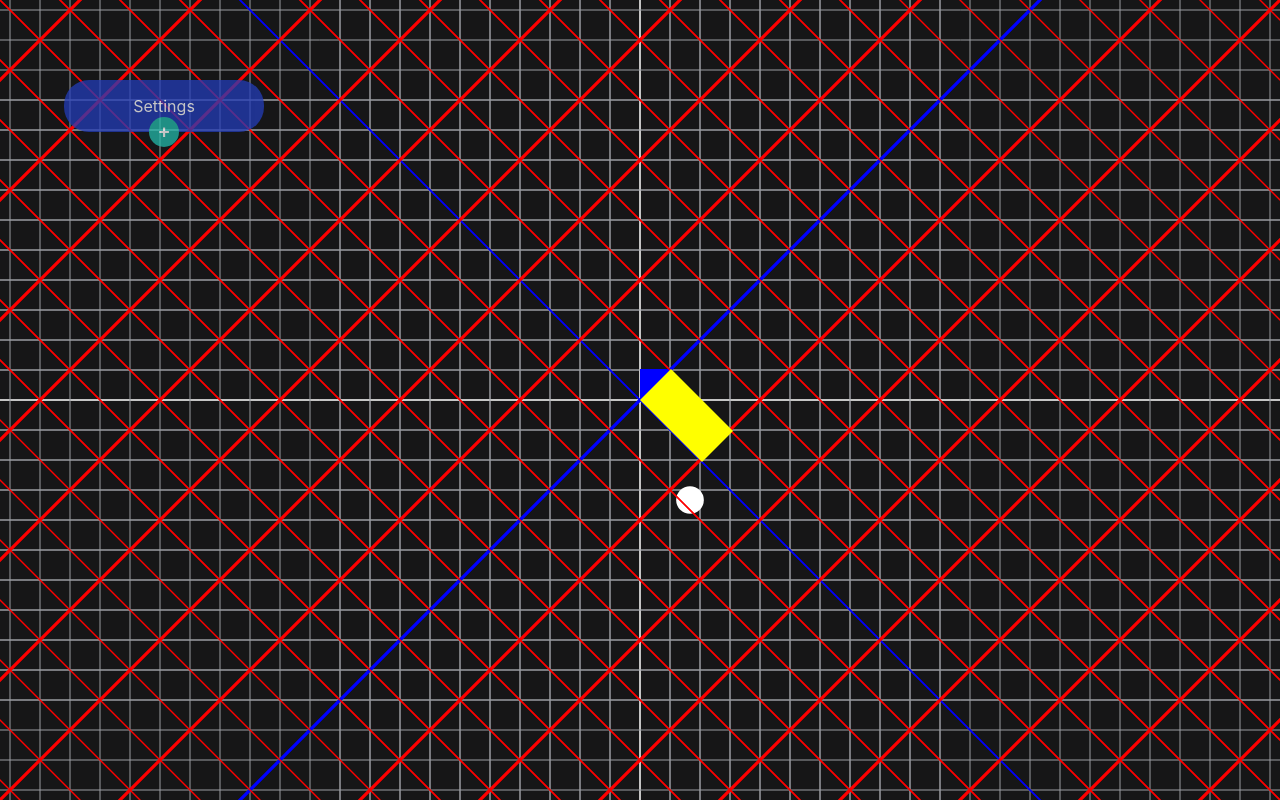
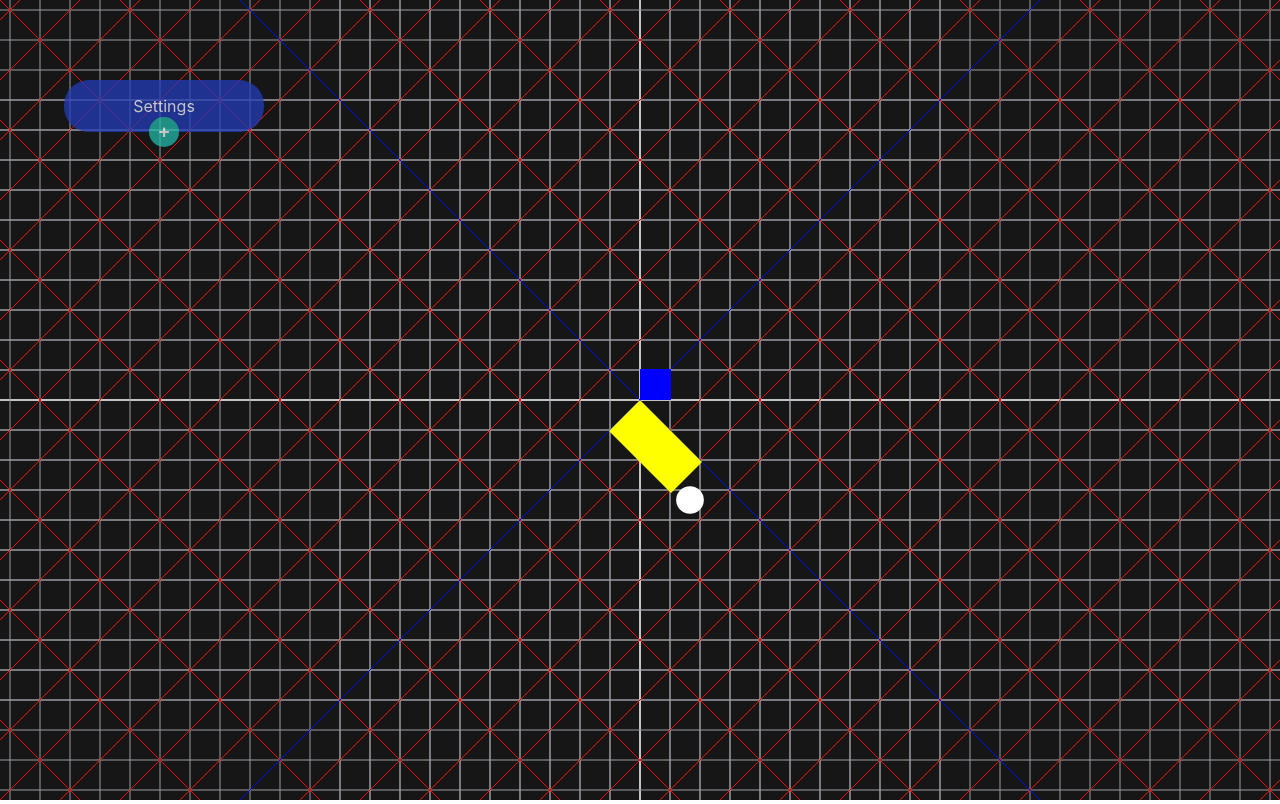
Before and after one commit to SimpsonThomas/maths-web, a React (Create React App) app: page / in a window 1280 px wide. Built offline with nearby package versions, Linux system fonts and the light colour scheme.

Commit message:
Fixed lines getting too wide (bodge job so far)

```diff
--- a/src/Components/canvas.js
+++ b/src/Components/canvas.js
@@ -26,47 +26,56 @@ const Canvas = props => {
         ctx.fill()
     }
 
-    const drawLine = (ctx, start, end, colour) => { // drawing a line
+    const drawLine = (ctx, start, end, colour, transform=[1,0,0,1]) => { // drawing a line
+        //let width = ctx.canvas.width
+        //let height = ctx.canvas.height
         ctx.beginPath()
         ctx.strokeStyle = colour
+        ctx.save()
+        ctx.transform(transform[0],transform[1],transform[2],transform[3],0,0)
         ctx.moveTo(start.x, start.y)
         ctx.lineTo(end.x, end.y)
+        ctx.restore()
         ctx.stroke()
     }
 
-    const grid = (ctx, colourMinor=gridProps.minorAxColour, colourMajor=gridProps.majorAxColour, colourVector=gridProps.vectorColour) => { // creating the grid
+    const grid = (ctx,
+        colourMinor=gridProps.minorAxColour,
+        colourMajor=gridProps.majorAxColour,
+        colourVector=gridProps.vectorColour,
+        transform=[1,0,0,1]) => { // creating the grid
         let gridSize = gridProps.size
         let width = ctx.canvas.width
         let height = ctx.canvas.height
 
         for (let i=-10; i*gridSize<=2*Math.max(height/2,width/2); i++) {
             let colour = i===0 ? colourMajor : colourMinor
-            //let colour = colour2
+
             // x gridlines
-            drawLine(ctx, {x:-width/2,y:i*gridSize}, {x:width/2,y:i*gridSize}, colour)
-            drawLine(ctx, {x:-width,y:-i*gridSize}, {x:width,y:-i*gridSize}, colour)
+            drawLine(ctx, {x:-width/2,y:i*gridSize}, {x:width/2,y:i*gridSize}, colour, transform)
+            drawLine(ctx, {x:-width,y:-i*gridSize}, {x:width,y:-i*gridSize}, colour,transform)
 
             // y gridlines
-            drawLine(ctx, {y:-2*height,x:i*gridSize}, {y:2*height,x:i*gridSize}, colour)
-            drawLine(ctx, {y:-2*height,x:-i*gridSize}, {y:2*height,x:-i*gridSize}, colour)
+            drawLine(ctx, {y:-2*height,x:i*gridSize}, {y:2*height,x:i*gridSize}, colour,transform)
+            drawLine(ctx, {y:-2*height,x:-i*gridSize}, {y:2*height,x:-i*gridSize}, colour,transform)
         }
 
-        drawLine(ctx, {x:0,y:0}, {x:vector.x*gridSize, y:vector.y*gridSize}, colourVector)
+        drawLine(ctx, {x:0,y:0}, {x:vector.x*gridSize, y:vector.y*gridSize}, colourVector,transform)
     }
 
     const shiftGrid = (ctx) => {
         //let gridSize = gridProps.size
         let width = ctx.canvas.width
         let height = ctx.canvas.height
+        grid(ctx,'red', 'blue', 'green',[matrix[1],matrix[2],matrix[3],matrix[4]])
         ctx.setTransform(matrix[1],matrix[2],matrix[3],matrix[4],width/2,height/2)
-        grid(ctx,'red', 'blue', 'green')
         detShape(ctx, 'yellow')
         ctx.setTransform(1,0,0,1,width/2,height/2)
     }
 
     const detShape = (ctx, colour='red') => {
         ctx.fillStyle = colour
-        ctx.fillRect(0,0,gridProps.size+1, -gridProps.size-1)
+        ctx.fillRect(0,0,gridProps.size+1, gridProps.size+1)
     }
 
     const [windowSize, setWindowSize] = useState({
@@ -98,15 +107,15 @@ const Canvas = props => {
         let animationFrameId
 
         const render = () => {
-            context.setTransform(1,0,0,1,canvas.width/2, canvas.height/2)
+            context.setTransform(1,0,0,-1,canvas.width/2, canvas.height/2)
             frameCount++
             context.clearRect(-canvas.width, -canvas.height,context.canvas.width,context.canvas.height)
             context.fillStyle = gridProps.backgroundColour
             context.fillRect(-canvas.width/2, -canvas.height/2, canvas.width, canvas.height)
             grid(context)
             detShape(context, 'blue')
+            shiftGrid(context)
             draw(context,frameCount)
-            shiftGrid(context)
 
             animationFrameId = window.requestAnimationFrame(render)
         }
```
